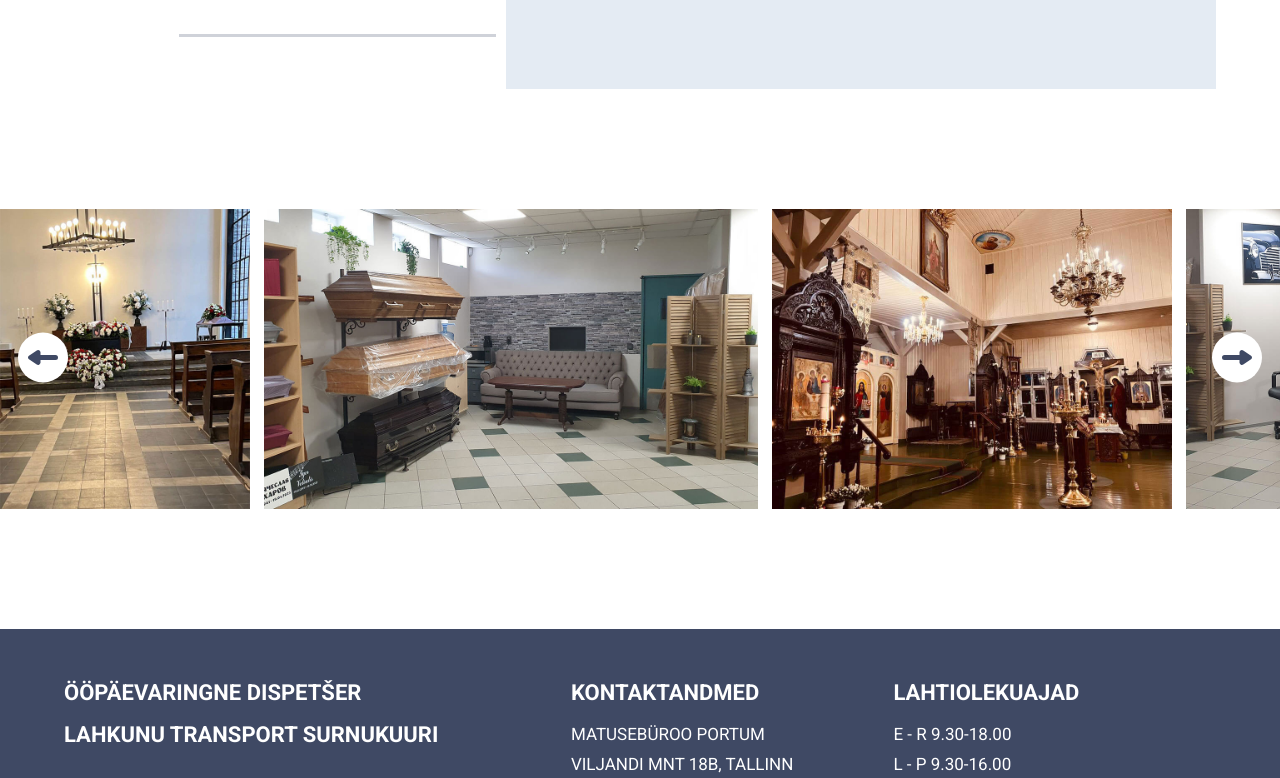
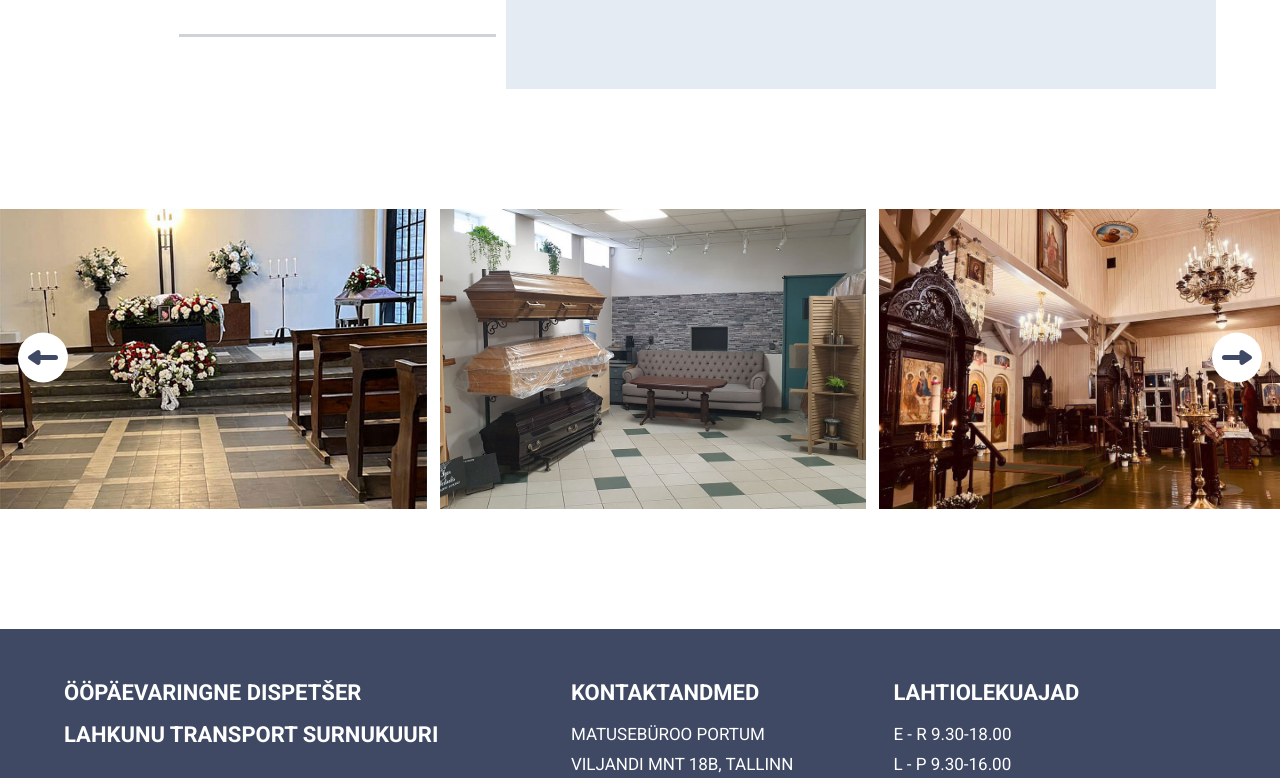
Before and after one commit to DmitriPrijomosev/Portum, a React (Create React App) app: page / in a window 1280 px wide. Shown: the part 2485-3263 px from the top of the page. Built offline with nearby package versions, Linux system fonts and the light colour scheme.

Commit message:
Gallery ready

```diff
--- a/src/App.css
+++ b/src/App.css
@@ -489,7 +489,7 @@ margin-bottom: 36px;
   font-weight: 400;
   font-size: 20px;
   line-height: 150%;
-  padding: 10px;
+  padding: 10px 20px;
    /* @media screen and (max-width:768px) {
    padding: 20px;
 } */
--- a/src/CSS/activities.css
+++ b/src/CSS/activities.css
@@ -1,21 +1,25 @@
 .activitiesSection3RowItemLeft {
-	max-width: 545px;
-	max-height: 570px;
+			/* max-width: 545px;
+			max-height: 570px; */
+	flex: 0 0 35%;
 }
 
 .activitiesSection3RowItemLeft img {
-	height: 100%;
+	/* height: 100%; */
 
 }
 
 .activitiesSection3 {
 	margin-top: 80px;
 	margin-bottom: 20px;
+	display: flex;
+	width: 90%;
 }
 
 .activitiesSection3Column {
 	display: flex;
 	flex-direction: column;
+
 }
 
 .activitiesSection3Row {
@@ -26,6 +30,7 @@
 .activitiesSection3RowItemRight {
 	margin-left: 20px;
 	padding: 82px 64px;
+	flex: 1 1 auto;
 }
 
 .activitiesSection3RowItemRight h2 {
--- a/src/CSS/gallery.css
+++ b/src/CSS/gallery.css
@@ -1,12 +1,11 @@
 .galleryBody {
 	position: relative;
-	width: 100%;
 	padding-top: 20px;
 	padding-bottom: 20px;
 }
 
 .galleryMain {
-	width: 100%;
+	max-width: 100%;
 	height: 500px;
   	padding: 100px 0 100px 0;
   	overflow: hidden;
@@ -17,13 +16,13 @@
 
 .galleryMain img {
 	height: 300px;
-  	vertical-align: middle;
-  	transition: 0.4s;
-	margin-right: 14px;
+	width: calc(100% / 4);
+	object-fit: cover;
+	margin-left: 13px;
 }
 
 .galleryMain img:first-child {
-	margin: 0 14px 0 0;
+	margin-left: 0;
 }
 
 .img-main:hover {
@@ -57,3 +56,32 @@
   transform: translateY(-50%);
   width: 60px;
 }
+
+@media screen and (max-width: 1500px) {
+	.galleryMain img{
+		width: calc(100% / 3);
+	}
+
+}
+
+@media screen and (max-width: 900px) {
+	.galleryMain img{
+		width: calc(100% / 2);
+	}
+
+}
+
+@media screen and (max-width: 600px) {
+	.galleryMain img{
+		width: 100%;
+	}
+
+	.galleryBody {
+		padding: 0;
+	}
+
+}
+
+#slider {
+  scroll-behavior: smooth;
+}
--- a/src/Components/Gallery.jsx
+++ b/src/Components/Gallery.jsx
@@ -1,5 +1,4 @@
 import "../CSS/gallery.css";
-
 import galleryImg1 from "../Assets/img/portum-matuseburoo-kirikus2.jpg";
 import galleryImg2 from "../Assets/img/portum-matuseburoo-kontor-2.jpg";
 import galleryImg3 from "../Assets/img/portum-matuseburoo-kirikus.jpg";
@@ -20,34 +19,113 @@ import { ReactComponent as LeftArrow } from '../Assets/img/left-arrow-circle-svg
 import { ReactComponent as RightArrow } from '../Assets/img/right-arrow-circle-svgrepo-com.svg';
 
 function Gallery() {
+
 const slideLeft = () => {
   var slider = document.getElementById("slider");
-    slider.scrollLeft = slider.scrollLeft - 500;
+  let firstImageWidth = slider.children[0].offsetWidth +13;
+  slider.scrollLeft -= firstImageWidth;
 };
 
 const slideRight = () => {
   var slider = document.getElementById("slider");
-    slider.scrollLeft = slider.scrollLeft + 500;
+  let firstImageWidth = slider.children[0].offsetWidth + 13;
+  slider.scrollLeft += firstImageWidth;
 };
 
+
   return (
-    <div className="galleryBody">
+    <div className="galleryBody ">
       <div className="galleryMain" id="slider">
-        <img className="img-main" src={galleryImg1} alt="" loading="lazy" />
-        <img className="img-main" src={galleryImg2} alt="" loading="lazy" />
-        <img className="img-main" src={galleryImg3} alt="" loading="lazy" />
-        <img className="img-main" src={galleryImg4} alt="" loading="lazy" />
-        <img className="img-main" src={galleryImg5} alt="" loading="lazy" />
-        <img className="img-main" src={galleryImg6} alt="" loading="lazy" />
-        <img className="img-main" src={galleryImg7} alt="" loading="lazy" />
-        <img className="img-main" src={galleryImg8} alt="" loading="lazy" />
-        <img className="img-main" src={galleryImg9} alt="" loading="lazy" />
-        <img className="img-main" src={galleryImg10} alt="" loading="lazy" />
-        <img className="img-main" src={galleryImg11} alt="" loading="lazy" />
-        <img className="img-main" src={galleryImg12} alt="" loading="lazy" />
-        <img className="img-main" src={galleryImg13} alt="" loading="lazy" />
-        <img className="img-main" src={galleryImg14} alt="" loading="lazy" />
-        <img className="img-main" src={galleryImg15} alt="" loading="lazy" />
+        <img
+          className="img-main"
+          src={galleryImg1}
+          alt="Matuseteenistus, Portum Matusebüroo"
+          loading="lazy"
+        />
+        <img
+          className="img-main"
+          src={galleryImg2}
+          alt="Portum Matusebüroo"
+          loading="lazy"
+        />
+        <img
+          className="img-main"
+          src={galleryImg3}
+          alt="Matuseteenistus, Portum Matusebüroo"
+          loading="lazy"
+        />
+        <img
+          className="img-main"
+          src={galleryImg4}
+          alt="Portum Matusebüroo"
+          loading="lazy"
+        />
+        <img
+          className="img-main"
+          src={galleryImg5}
+          alt="Portum Matusebüroo"
+          loading="lazy"
+        />
+        <img
+          className="img-main"
+          src={galleryImg6}
+          alt="Portum Matusebüroo"
+          loading="lazy"
+        />
+        <img
+          className="img-main"
+          src={galleryImg7}
+          alt="Kirstukaanekimp, Portum Matusebüroo"
+          loading="lazy"
+        />
+        <img
+          className="img-main"
+          src={galleryImg8}
+          alt="Kirstukaanekimp, Portum Matusebüroo"
+          loading="lazy"
+        />
+        <img
+          className="img-main"
+          src={galleryImg9}
+          alt="Matuseauto, Portum Matusebüroo"
+          loading="lazy"
+        />
+        <img
+          className="img-main"
+          src={galleryImg10}
+          alt="Matuseauto, Portum Matusebüroo"
+          loading="lazy"
+        />
+        <img
+          className="img-main"
+          src={galleryImg11}
+          alt="Matuseauto, Portum Matusebüroo"
+          loading="lazy"
+        />
+        <img
+          className="img-main"
+          src={galleryImg12}
+          alt="Matuseauto, Portum Matusebüroo"
+          loading="lazy"
+        />
+        <img
+          className="img-main"
+          src={galleryImg13}
+          alt="Matuseauto, Portum Matusebüroo"
+          loading="lazy"
+        />
+        <img
+          className="img-main"
+          src={galleryImg14}
+          alt="Matuseauto, Portum Matusebüroo"
+          loading="lazy"
+        />
+        <img
+          className="img-main"
+          src={galleryImg15}
+          alt="Matuste korraldamine, Portum Matusebüroo"
+          loading="lazy"
+        />
       </div>
       <button onClick={slideLeft} className="left gallery-button">
         <LeftArrow className="icon" />
```
Lines whose indentation alone changed are shown as unchanged.
